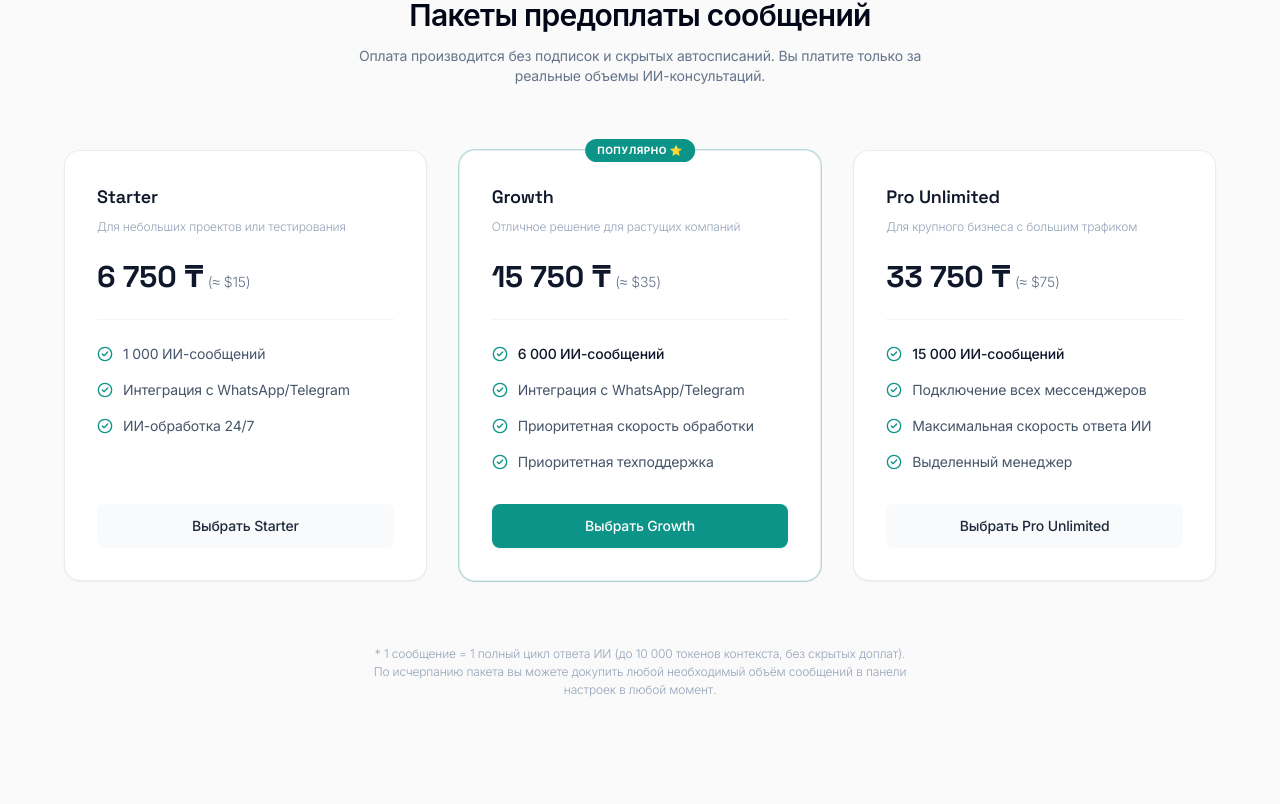
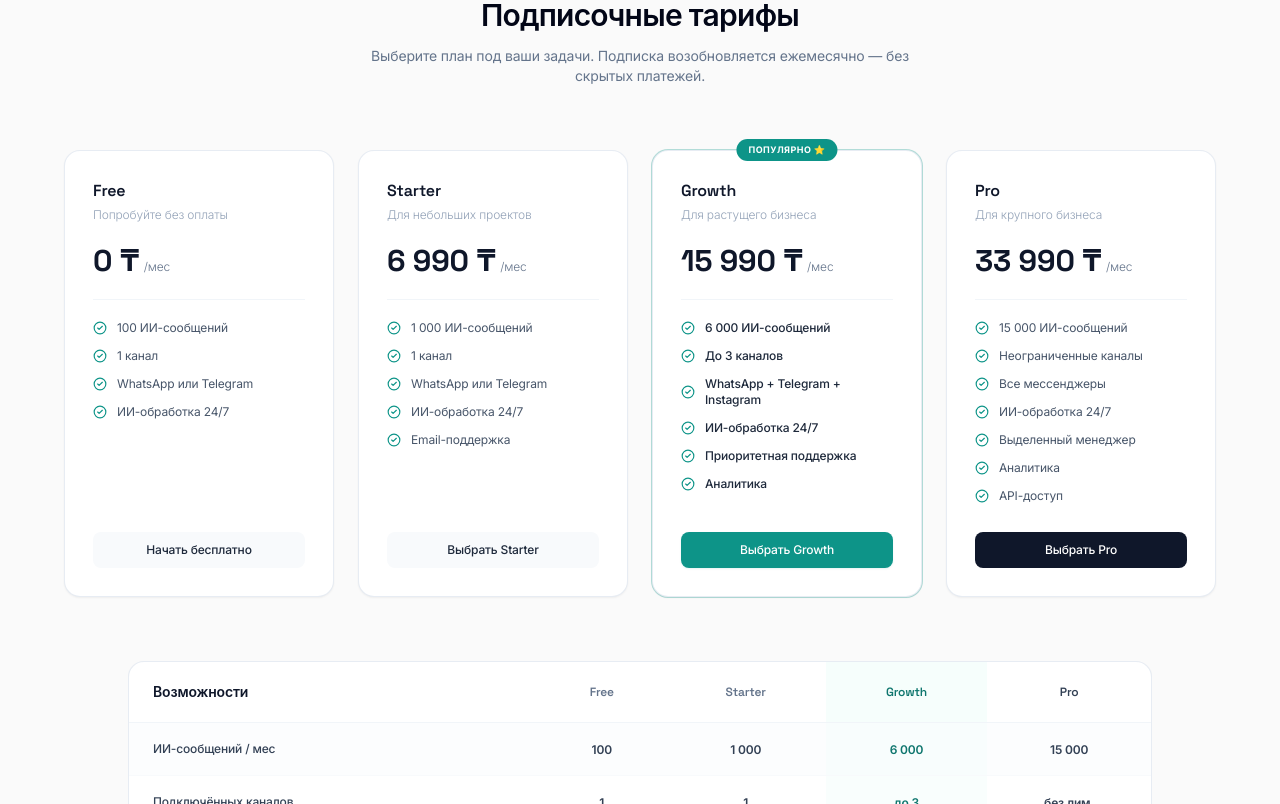
Before and after one commit to Baraat04/ChatPlatform, a Next.js app in the folder frontend/: page /landing in a window 1280 px wide. Shown: the part 1356-2160 px from the top of the page. Built offline with nearby package versions, Linux system fonts and the light colour scheme; no server answers.

Commit message:
jafiawjhjsad

```diff
--- a/frontend/app/components/LayoutWrapper/LayoutWrapper.tsx
+++ b/frontend/app/components/LayoutWrapper/LayoutWrapper.tsx
@@ -141,7 +141,10 @@ export default function LayoutWrapper({ children }: LayoutWrapperProps) {
   const closeSidebar = () => setIsSidebarOpen(false);
 
   const isAuthPage = pathname === '/login' || pathname === '/register';
-  const noLayoutPage = isAuthPage || pathname === '/landing' || pathname === '/demo';
+  const publicPage = pathname === '/landing' || pathname === '/demo' ||
+    pathname === '/privacy-policy' || pathname === '/offer' || pathname === '/terms-of-use' ||
+    pathname?.startsWith('/verify-email');
+  const noLayoutPage = isAuthPage || publicPage;
 
   useEffect(() => {
     if (!loading && !user && !noLayoutPage) {
--- a/frontend/app/landing/page.tsx
+++ b/frontend/app/landing/page.tsx
@@ -334,142 +334,182 @@ export default function LandingPage() {
           </div>
         </section>
 
-        {/* Pricing Section (Robokassa KZ Compliant) */}
+        {/* Pricing Section */}
         <section id="pricing-section" className="space-y-16 scroll-mt-24">
           <div className="text-center space-y-3">
             <h2 className="text-3xl font-semibold tracking-tight text-slate-950 heading-font">
-              Пакеты предоплаты сообщений
+              Подписочные тарифы
             </h2>
             <p className="text-slate-500 text-sm max-w-xl mx-auto">
-              Оплата производится без подписок и скрытых автосписаний. Вы платите только за реальные объемы ИИ-консультаций.
+              Выберите план под ваши задачи. Подписка возобновляется ежемесячно — без скрытых платежей.
             </p>
           </div>
 
-          <div className="grid grid-cols-1 md:grid-cols-3 gap-8 max-w-6xl mx-auto">
-            {/* Tariff 1 */}
-            <div className="pricing-card bg-white thin-border rounded-2xl p-8 flex flex-col justify-between shadow-sm relative">
-              <div className="space-y-6">
-                <div className="space-y-2">
-                  <h3 className="text-lg font-semibold text-slate-900 heading-font">Starter</h3>
-                  <p className="text-xs text-slate-400 font-light">Для небольших проектов или тестирования</p>
+          {/* Pricing Cards — 4 columns */}
+          <div className="grid grid-cols-1 sm:grid-cols-2 md:grid-cols-4 gap-6 max-w-6xl mx-auto">
+
+            {/* Free */}
+            <div className="pricing-card bg-white thin-border rounded-2xl p-7 flex flex-col justify-between shadow-sm relative">
+              <div className="space-y-5">
+                <div className="space-y-1">
+                  <h3 className="text-base font-semibold text-slate-900 heading-font">Free</h3>
+                  <p className="text-xs text-slate-400 font-light">Попробуйте без оплаты</p>
                 </div>
                 <div className="flex items-baseline gap-1">
-                  <span className="text-3xl font-bold text-slate-900 heading-font">6 750 ₸</span>
-                  <span className="text-sm text-slate-500 font-light">(≈ $15)</span>
+                  <span className="text-3xl font-bold text-slate-900 heading-font">0 ₸</span>
+                  <span className="text-xs text-slate-500 font-light">/мес</span>
                 </div>
-                <div className="border-t border-slate-100 pt-6 space-y-4">
-                  <div className="flex items-center gap-2.5 text-sm text-slate-600">
-                    <CheckCircle2 className="w-4 h-4 text-teal-600 shrink-0" />
-                    <span>1 000 ИИ-сообщений</span>
-                  </div>
-                  <div className="flex items-center gap-2.5 text-sm text-slate-600">
-                    <CheckCircle2 className="w-4 h-4 text-teal-600 shrink-0" />
-                    <span>Интеграция с WhatsApp/Telegram</span>
-                  </div>
-                  <div className="flex items-center gap-2.5 text-sm text-slate-600">
-                    <CheckCircle2 className="w-4 h-4 text-teal-600 shrink-0" />
-                    <span>ИИ-обработка 24/7</span>
-                  </div>
+                <ul className="border-t border-slate-100 pt-5 space-y-3">
+                  {['100 ИИ-сообщений','1 канал','WhatsApp или Telegram','ИИ-обработка 24/7'].map(f => (
+                    <li key={f} className="flex items-center gap-2.5 text-xs text-slate-600">
+                      <CheckCircle2 className="w-3.5 h-3.5 text-teal-600 shrink-0" /><span>{f}</span>
+                    </li>
+                  ))}
+                </ul>
+              </div>
+              <div className="pt-7">
+                <Link href="/register" className="block text-center bg-slate-50 hover:bg-slate-100 text-slate-800 py-2.5 rounded-lg text-xs font-medium transition-all">
+                  Начать бесплатно
+                </Link>
+              </div>
+            </div>
+
+            {/* Starter */}
+            <div className="pricing-card bg-white thin-border rounded-2xl p-7 flex flex-col justify-between shadow-sm relative">
+              <div className="space-y-5">
+                <div className="space-y-1">
+                  <h3 className="text-base font-semibold text-slate-900 heading-font">Starter</h3>
+                  <p className="text-xs text-slate-400 font-light">Для небольших проектов</p>
                 </div>
+                <div className="flex items-baseline gap-1">
+                  <span className="text-3xl font-bold text-slate-900 heading-font">6 990 ₸</span>
+                  <span className="text-xs text-slate-500 font-light">/мес</span>
+                </div>
+                <ul className="border-t border-slate-100 pt-5 space-y-3">
+                  {['1 000 ИИ-сообщений','1 канал','WhatsApp или Telegram','ИИ-обработка 24/7','Email-поддержка'].map(f => (
+                    <li key={f} className="flex items-center gap-2.5 text-xs text-slate-600">
+                      <CheckCircle2 className="w-3.5 h-3.5 text-teal-600 shrink-0" /><span>{f}</span>
+                    </li>
+                  ))}
+                </ul>
               </div>
-              <div className="pt-8">
-                <Link
-                  href="/register"
-                  className="block text-center bg-slate-50 hover:bg-slate-100 text-slate-800 py-3 rounded-lg text-sm font-medium transition-all"
-                >
+              <div className="pt-7">
+                <Link href="/register" className="block text-center bg-slate-50 hover:bg-slate-100 text-slate-800 py-2.5 rounded-lg text-xs font-medium transition-all">
                   Выбрать Starter
                 </Link>
               </div>
             </div>
 
-            {/* Tariff 2 (Popular) */}
-            <div className="pricing-card bg-white thin-border rounded-2xl p-8 flex flex-col justify-between shadow-sm relative border-teal-600 ring-1 ring-teal-600/30">
-              <div className="absolute -top-3 left-1/2 -translate-x-1/2 bg-teal-600 text-white px-3 py-1 rounded-full text-[10px] font-bold tracking-wider uppercase">
+            {/* Growth (Popular) */}
+            <div className="pricing-card bg-white thin-border rounded-2xl p-7 flex flex-col justify-between shadow-sm relative border-teal-600 ring-1 ring-teal-600/30">
+              <div className="absolute -top-3 left-1/2 -translate-x-1/2 bg-teal-600 text-white px-3 py-1 rounded-full text-[9px] font-bold tracking-wider uppercase whitespace-nowrap">
                 Популярно ⭐
               </div>
-              <div className="space-y-6">
-                <div className="space-y-2">
-                  <h3 className="text-lg font-semibold text-slate-900 heading-font">Growth</h3>
-                  <p className="text-xs text-slate-400 font-light">Отличное решение для растущих компаний</p>
+              <div className="space-y-5">
+                <div className="space-y-1">
+                  <h3 className="text-base font-semibold text-slate-900 heading-font">Growth</h3>
+                  <p className="text-xs text-slate-400 font-light">Для растущего бизнеса</p>
                 </div>
                 <div className="flex items-baseline gap-1">
-                  <span className="text-3xl font-bold text-slate-900 heading-font">15 750 ₸</span>
-                  <span className="text-sm text-slate-500 font-light">(≈ $35)</span>
+                  <span className="text-3xl font-bold text-slate-900 heading-font">15 990 ₸</span>
+                  <span className="text-xs text-slate-500 font-light">/мес</span>
                 </div>
-                <div className="border-t border-slate-100 pt-6 space-y-4">
-                  <div className="flex items-center gap-2.5 text-sm text-slate-600">
-                    <CheckCircle2 className="w-4 h-4 text-teal-600 shrink-0" />
-                    <span className="font-medium text-slate-900">6 000 ИИ-сообщений</span>
-                  </div>
-                  <div className="flex items-center gap-2.5 text-sm text-slate-600">
-                    <CheckCircle2 className="w-4 h-4 text-teal-600 shrink-0" />
-                    <span>Интеграция с WhatsApp/Telegram</span>
-                  </div>
-                  <div className="flex items-center gap-2.5 text-sm text-slate-600">
-                    <CheckCircle2 className="w-4 h-4 text-teal-600 shrink-0" />
-                    <span>Приоритетная скорость обработки</span>
-                  </div>
-                  <div className="flex items-center gap-2.5 text-sm text-slate-600">
-                    <CheckCircle2 className="w-4 h-4 text-teal-600 shrink-0" />
-                    <span>Приоритетная техподдержка</span>
-                  </div>
-                </div>
+                <ul className="border-t border-slate-100 pt-5 space-y-3">
+                  {['6 000 ИИ-сообщений','До 3 каналов','WhatsApp + Telegram + Instagram','ИИ-обработка 24/7','Приоритетная поддержка','Аналитика'].map(f => (
+                    <li key={f} className="flex items-center gap-2.5 text-xs text-slate-800">
+                      <CheckCircle2 className="w-3.5 h-3.5 text-teal-600 shrink-0" /><span className="font-medium">{f}</span>
+                    </li>
+                  ))}
+                </ul>
               </div>
-              <div className="pt-8">
-                <Link
-                  href="/register"
-                  className="block text-center bg-teal-600 hover:bg-teal-700 text-white py-3 rounded-lg text-sm font-medium transition-all shadow-sm shadow-teal-600/10"
-                >
+              <div className="pt-7">
+                <Link href="/register" className="block text-center bg-teal-600 hover:bg-teal-700 text-white py-2.5 rounded-lg text-xs font-medium transition-all shadow-sm shadow-teal-600/10">
                   Выбрать Growth
                 </Link>
               </div>
             </div>
 
-            {/* Tariff 3 */}
-            <div className="pricing-card bg-white thin-border rounded-2xl p-8 flex flex-col justify-between shadow-sm relative">
-              <div className="space-y-6">
-                <div className="space-y-2">
-                  <h3 className="text-lg font-semibold text-slate-900 heading-font">Pro Unlimited</h3>
-                  <p className="text-xs text-slate-400 font-light">Для крупного бизнеса с большим трафиком</p>
+            {/* Pro */}
+            <div className="pricing-card bg-white thin-border rounded-2xl p-7 flex flex-col justify-between shadow-sm relative">
+              <div className="space-y-5">
+                <div className="space-y-1">
+                  <h3 className="text-base font-semibold text-slate-900 heading-font">Pro</h3>
+                  <p className="text-xs text-slate-400 font-light">Для крупного бизнеса</p>
                 </div>
                 <div className="flex items-baseline gap-1">
-                  <span className="text-3xl font-bold text-slate-900 heading-font">33 750 ₸</span>
-                  <span className="text-sm text-slate-500 font-light">(≈ $75)</span>
+                  <span className="text-3xl font-bold text-slate-900 heading-font">33 990 ₸</span>
+                  <span className="text-xs text-slate-500 font-light">/мес</span>
                 </div>
-                <div className="border-t border-slate-100 pt-6 space-y-4">
-                  <div className="flex items-center gap-2.5 text-sm text-slate-600">
-                    <CheckCircle2 className="w-4 h-4 text-teal-600 shrink-0" />
-                    <span className="font-medium text-slate-900">15 000 ИИ-сообщений</span>
-                  </div>
-                  <div className="flex items-center gap-2.5 text-sm text-slate-600">
-                    <CheckCircle2 className="w-4 h-4 text-teal-600 shrink-0" />
-                    <span>Подключение всех мессенджеров</span>
-                  </div>
-                  <div className="flex items-center gap-2.5 text-sm text-slate-600">
-                    <CheckCircle2 className="w-4 h-4 text-teal-600 shrink-0" />
-                    <span>Максимальная скорость ответа ИИ</span>
-                  </div>
-                  <div className="flex items-center gap-2.5 text-sm text-slate-600">
-                    <CheckCircle2 className="w-4 h-4 text-teal-600 shrink-0" />
-                    <span>Выделенный менеджер</span>
-                  </div>
-                </div>
+                <ul className="border-t border-slate-100 pt-5 space-y-3">
+                  {['15 000 ИИ-сообщений','Неограниченные каналы','Все мессенджеры','ИИ-обработка 24/7','Выделенный менеджер','Аналитика','API-доступ'].map(f => (
+                    <li key={f} className="flex items-center gap-2.5 text-xs text-slate-600">
+                      <CheckCircle2 className="w-3.5 h-3.5 text-teal-600 shrink-0" /><span>{f}</span>
+                    </li>
+                  ))}
+                </ul>
               </div>
-              <div className="pt-8">
-                <Link
-                  href="/register"
-                  className="block text-center bg-slate-50 hover:bg-slate-100 text-slate-800 py-3 rounded-lg text-sm font-medium transition-all"
-                >
-                  Выбрать Pro Unlimited
+              <div className="pt-7">
+                <Link href="/register" className="block text-center bg-slate-900 hover:bg-slate-800 text-white py-2.5 rounded-lg text-xs font-medium transition-all">
+                  Выбрать Pro
                 </Link>
               </div>
+            </div>
+          </div>
+
+          {/* Comparison Table */}
+          <div className="max-w-5xl mx-auto overflow-x-auto">
+            <div className="bg-white thin-border rounded-2xl shadow-sm overflow-hidden">
+              <table className="w-full text-sm border-collapse">
+                <thead>
+                  <tr className="border-b border-slate-100">
+                    <th className="text-left p-5 pl-6 font-semibold text-slate-900 heading-font text-sm w-2/5">Возможности</th>
+                    <th className="text-center p-5 font-semibold text-slate-500 heading-font text-xs">Free</th>
+                    <th className="text-center p-5 font-semibold text-slate-500 heading-font text-xs">Starter</th>
+                    <th className="text-center p-5 font-semibold text-teal-700 heading-font text-xs bg-teal-50/60">Growth</th>
+                    <th className="text-center p-5 font-semibold text-slate-700 heading-font text-xs">Pro</th>
+                  </tr>
+                </thead>
+                <tbody>
+                  {([
+                    { feature: 'ИИ-сообщений / мес',    free: '100',  starter: '1 000', growth: '6 000',  pro: '15 000' },
+                    { feature: 'Подключённых каналов',   free: '1',    starter: '1',     growth: 'до 3',   pro: 'без лим.' },
+                    { feature: 'WhatsApp',               free: true,   starter: true,    growth: true,     pro: true },
+                    { feature: 'Telegram',               free: true,   starter: true,    growth: true,     pro: true },
+                    { feature: 'Instagram',              free: false,  starter: false,   growth: true,     pro: true },
+                    { feature: 'База знаний PDF/TXT',    free: true,   starter: true,    growth: true,     pro: true },
+                    { feature: 'Live-чат с оператором',  free: false,  starter: false,   growth: true,     pro: true },
+                    { feature: 'Аналитика',              free: false,  starter: false,   growth: true,     pro: true },
+                    { feature: 'API-доступ',             free: false,  starter: false,   growth: false,    pro: true },
+                    { feature: 'Выделенный менеджер',    free: false,  starter: false,   growth: false,    pro: true },
+                    { feature: 'Приоритетная поддержка', free: false,  starter: false,   growth: true,     pro: true },
+                  ] as const).map((row, i) => (
+                    <tr key={i} className={`border-b border-slate-50 last:border-0 ${i % 2 === 0 ? 'bg-slate-50/40' : ''}`}>
+                      <td className="p-4 pl-6 text-slate-700 font-medium text-xs">{row.feature}</td>
+                      {(['free', 'starter', 'growth', 'pro'] as const).map(plan => {
+                        const val = row[plan];
+                        const isGrowth = plan === 'growth';
+                        return (
+                          <td key={plan} className={`p-4 text-center ${isGrowth ? 'bg-teal-50/40' : ''}`}>
+                            {typeof val === 'boolean'
+                              ? val
+                                ? <CheckCircle2 className="w-4 h-4 text-teal-600 mx-auto" />
+                                : <span className="text-slate-300 text-lg leading-none">—</span>
+                              : <span className={`text-xs font-semibold ${isGrowth ? 'text-teal-700' : 'text-slate-700'}`}>{val}</span>
+                            }
+                          </td>
+                        );
+                      })}
+                    </tr>
+                  ))}
+                </tbody>
+              </table>
             </div>
           </div>
 
           <div className="text-center max-w-xl mx-auto">
             <p className="text-xs text-slate-400 leading-normal font-light">
               * 1 сообщение = 1 полный цикл ответа ИИ (до 10 000 токенов контекста, без скрытых доплат).<br />
-              По исчерпанию пакета вы можете докупить любой необходимый объём сообщений в панели настроек в любой момент.
+              По исчерпанию месячного лимита вы можете докупить дополнительный пакет сообщений в любой момент.
             </p>
           </div>
         </section>
```
